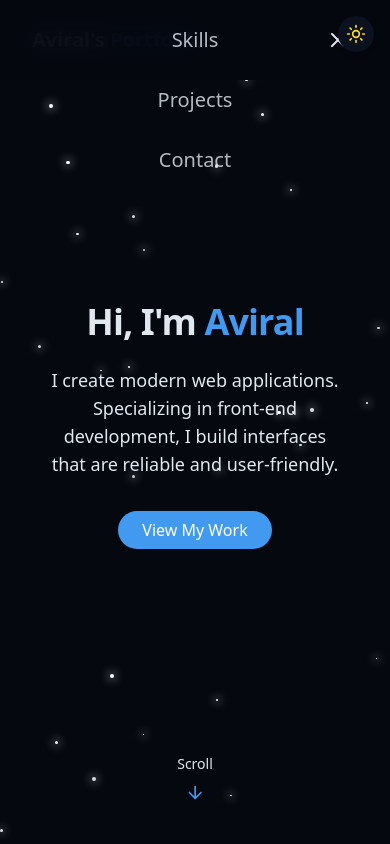
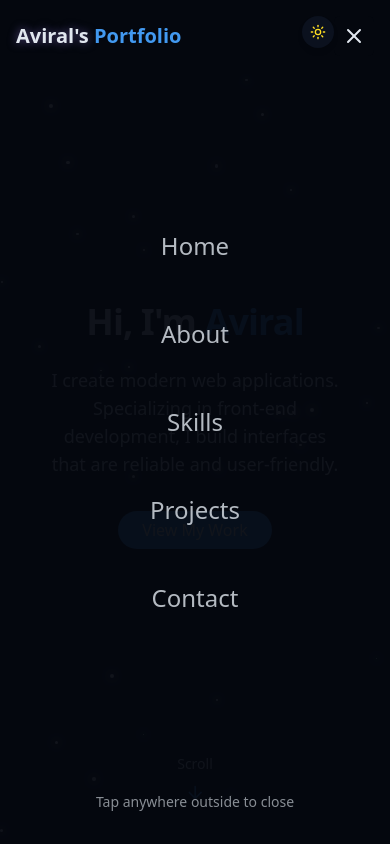
Before and after one commit to aviraltrip/portfolio, a React (Vite) app: page / in a window 390 px wide. Both pictures are taken after a click on the button 338 px from the left and 40 px from the top of the page. Shown: the top 844 px of the page. Built offline with nearby package versions, Linux system fonts and the light colour scheme; the HTML template or start-up script is replaced by a standard one.

Commit message:
responsive changes

```diff
--- a/src/components/Navbar.jsx
+++ b/src/components/Navbar.jsx
@@ -1,4 +1,3 @@
-//theme toggle responsiveness on mobile and few sections visibility fix krni hai
 import { cn } from "@/lib/utils";
 import { Menu, X } from "lucide-react";
 import { useEffect, useState } from "react";
@@ -17,77 +16,153 @@ export const Navbar = () => {
 
   useEffect(() => {
     const handleScroll = () => {
-      setIsScrolled(window.scrollY > 10); // ✅ fixed scroll detection
+      setIsScrolled(window.scrollY > 10);
     };
 
     window.addEventListener("scroll", handleScroll);
     return () => window.removeEventListener("scroll", handleScroll);
   }, []);
 
+  // Close mobile menu when clicking outside or on escape key
+  useEffect(() => {
+    const handleKeyDown = (e) => {
+      if (e.key === "Escape" && isMenuOpen) {
+        setIsMenuOpen(false);
+      }
+    };
+
+    const handleResize = () => {
+      if (window.innerWidth >= 768) {
+        setIsMenuOpen(false);
+      }
+    };
+
+    document.addEventListener("keydown", handleKeyDown);
+    window.addEventListener("resize", handleResize);
+
+    // Prevent body scroll when menu is open
+    if (isMenuOpen) {
+      document.body.style.overflow = "hidden";
+    } else {
+      document.body.style.overflow = "unset";
+    }
+
+    return () => {
+      document.removeEventListener("keydown", handleKeyDown);
+      window.removeEventListener("resize", handleResize);
+      document.body.style.overflow = "unset";
+    };
+  }, [isMenuOpen]);
+
   return (
     <nav
       className={cn(
-        "fixed w-full z-50 transition-all duration-300", // ✅ bumped z-index
+        "fixed w-full z-50 transition-all duration-300",
         isScrolled
-          ? "py-3 bg-background/80 backdrop-blur-md shadow-xs"
-          : "py-5 bg-background/40 backdrop-blur-sm" // ✅ default background so text doesn’t overlap
+          ? "py-3 bg-background/90 backdrop-blur-md shadow-lg border-b border-border/50"
+          : "py-4 bg-background/60 backdrop-blur-sm"
       )}
     >
-      <div className="container flex items-center justify-between">
+      <div className="container mx-auto px-4 flex items-center justify-between">
         <a
-          className="text-xl font-bold text-primary flex items-center"
+          className="text-xl font-bold text-primary flex items-center relative z-50"
           href="#hero"
+          onClick={() => setIsMenuOpen(false)}
         >
-          <span className="relative z-10">
-            <span className="text-glow text-foreground"> Aviral's </span>{" "}
-            Portfolio
+          <span className="relative">
+            <span className="text-glow text-foreground">Aviral's</span>{" "}
+            <span className="text-primary">Portfolio</span>
           </span>
         </a>
 
-        {/* desktop nav */}
-        <div className="hidden md:flex space-x-8">
+        {/* Desktop Navigation */}
+        <div className="hidden md:flex items-center space-x-8">
           {navItems.map((item, key) => (
             <a
               key={key}
               href={item.href}
-              className="text-foreground/80 hover:text-primary transition-colors duration-300"
+              className="text-foreground/80 hover:text-primary transition-all duration-300 font-medium hover:scale-105"
             >
               {item.name}
             </a>
           ))}
         </div>
 
-        {/* mobile nav */}
+        {/* Mobile Hamburger Button */}
         <button
-          onClick={() => setIsMenuOpen((prev) => !prev)}
-          className="md:hidden p-2 text-foreground z-50"
+          onClick={() => setIsMenuOpen(!isMenuOpen)}
+          className="md:hidden p-2 text-foreground hover:text-primary transition-colors duration-200 relative z-50 bg-background/80 backdrop-blur-sm rounded-md"
           aria-label={isMenuOpen ? "Close Menu" : "Open Menu"}
+          aria-expanded={isMenuOpen}
         >
-          {isMenuOpen ? <X size={24} /> : <Menu size={24} />}{" "}
+          <div className="relative w-6 h-6">
+            <Menu
+              size={24}
+              className={cn(
+                "absolute inset-0 transition-all duration-300",
+                isMenuOpen ? "opacity-0 rotate-90" : "opacity-100 rotate-0"
+              )}
+            />
+            <X
+              size={24}
+              className={cn(
+                "absolute inset-0 transition-all duration-300",
+                isMenuOpen ? "opacity-100 rotate-0" : "opacity-0 -rotate-90"
+              )}
+            />
+          </div>
         </button>
 
+        {/* Mobile Navigation Menu */}
         <div
           className={cn(
-            "fixed inset-0 bg-background/95 backdrop-blur-md z-40 flex flex-col items-center justify-center",
-            "transition-all duration-300 md:hidden",
+            "fixed top-0 left-0 w-full h-screen bg-background/95 backdrop-blur-md z-40",
+            "flex flex-col items-center justify-center md:hidden",
+            "transition-all duration-300 ease-in-out",
             isMenuOpen
-              ? "opacity-100 pointer-events-auto"
-              : "opacity-0 pointer-events-none"
+              ? "opacity-100 visible translate-y-0"
+              : "opacity-0 invisible -translate-y-4 pointer-events-none"
           )}
         >
-          <div className="flex flex-col space-y-8 text-xl">
+          {/* Mobile Menu Content */}
+          <div className="flex flex-col items-center space-y-8 text-center">
             {navItems.map((item, key) => (
               <a
                 key={key}
                 href={item.href}
-                className="text-foreground/80 hover:text-primary transition-colors duration-300"
+                className={cn(
+                  "text-2xl font-medium text-foreground/80 hover:text-primary",
+                  "transition-all duration-300 hover:scale-110",
+                  "py-3 px-6 rounded-lg hover:bg-primary/10",
+                  "transform",
+                  isMenuOpen ? "translate-x-0 opacity-100" : "translate-x-8 opacity-0"
+                )}
+                style={{
+                  transitionDelay: isMenuOpen ? `${key * 100}ms` : "0ms"
+                }}
                 onClick={() => setIsMenuOpen(false)}
               >
                 {item.name}
               </a>
             ))}
           </div>
+
+          {/* Mobile Menu Footer */}
+          <div className="absolute bottom-8 text-center">
+            <p className="text-sm text-foreground/60">
+              Tap anywhere outside to close
+            </p>
+          </div>
         </div>
+
+        {/* Overlay for mobile menu */}
+        {isMenuOpen && (
+          <div
+            className="fixed inset-0 bg-black/20 z-30 md:hidden"
+            onClick={() => setIsMenuOpen(false)}
+            aria-hidden="true"
+          />
+        )}
       </div>
     </nav>
   );
--- a/src/components/ThemeToggle.jsx
+++ b/src/components/ThemeToggle.jsx
@@ -35,16 +35,16 @@ export const ThemeToggle = () => {
       onClick={toggleTheme}
       aria-label="Toggle theme"
       className={cn(
-        "fixed top-4 right-4 z-50",
+        "fixed top-4 right-14 sm:right-2 z-50",
         "p-2 sm:p-3 md:p-4",
         "rounded-full bg-card shadow-md",
         "transition-colors duration-300 focus:outline-none focus:ring-2 focus:ring-primary"
       )}
     >
       {isDarkMode ? (
-        <Sun className="h-5 w-5 sm:h-6 sm:w-6 md:h-7 md:w-7 text-yellow-300" />
+        <Sun className="h-4 w-4 sm:h-5 sm:w-5 md:h-6 md:w-6 text-yellow-300" />
       ) : (
-        <Moon className="h-5 w-5 sm:h-6 sm:w-6 md:h-7 md:w-7 text-blue-900" />
+        <Moon className="h-4 w-4 sm:h-5 sm:w-5 md:h-6 md:w-6 text-blue-900" />
       )}
     </button>
   );
--- a/src/pages/Home.jsx
+++ b/src/pages/Home.jsx
@@ -15,13 +15,14 @@ export const Home = () => {
       <StarBackground />
       <Navbar />
       <ThemeToggle />
+      <main>
 
-      <main>
         <HeroSection />
         <AboutSection />
         <SkillsSection />
         <ProjectsSection />
         <ContactSection />
+
       </main>
 
       <Footer />
```
